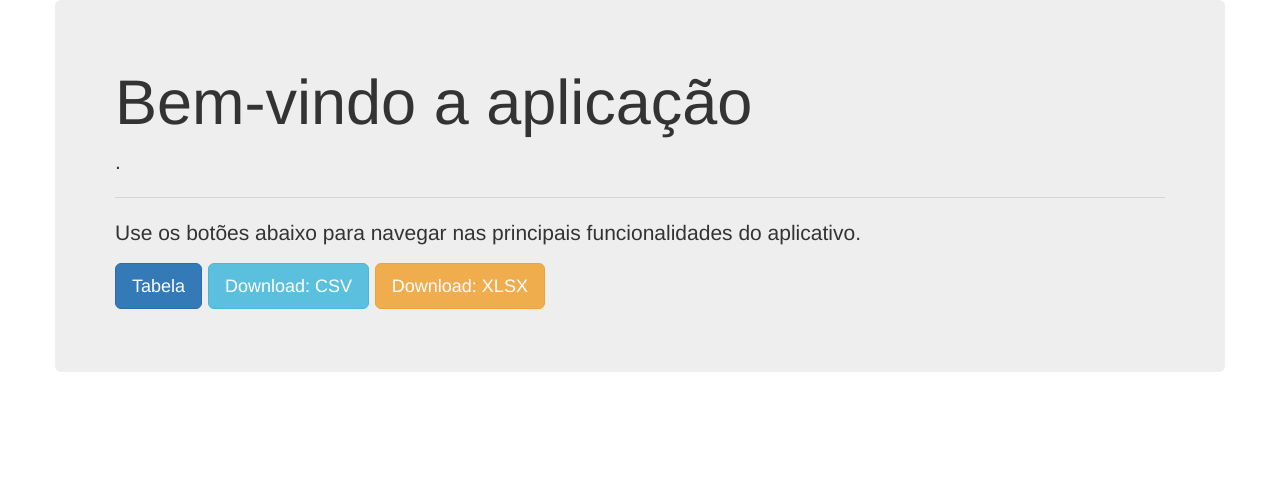
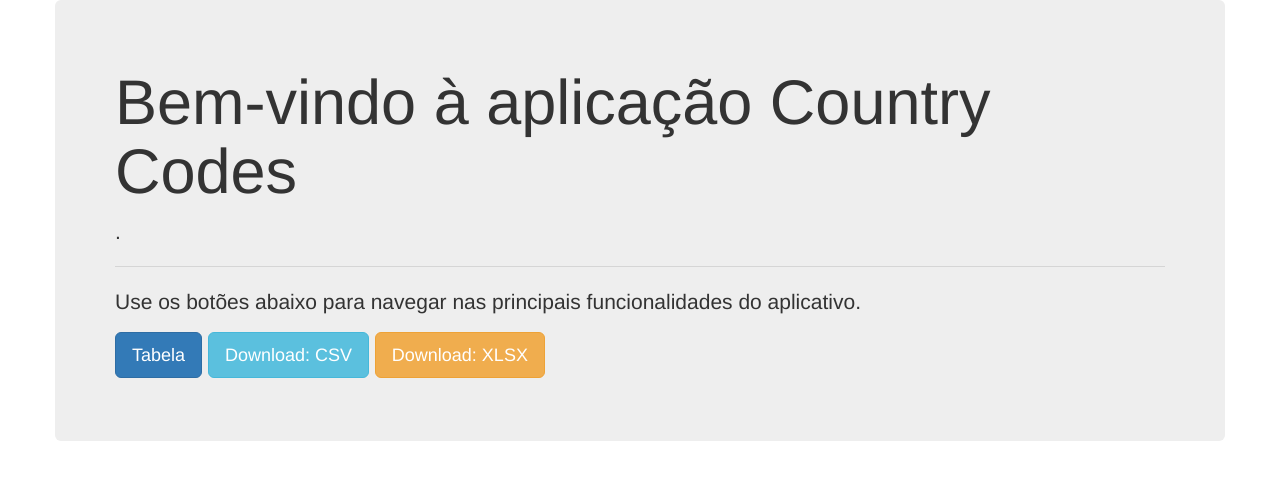
Before and after one commit to chiarelli/country-codes-spa, a website: page webserver/www/index.html in a window 1280 px wide. Drawn offline with nearby package versions, Linux system fonts and the light colour scheme.

Commit message:
Update html files

```diff
--- a/webserver/www/index.html
+++ b/webserver/www/index.html
@@ -1,7 +1,7 @@
 <!DOCTYPE html>
 <html>
     <head>
-        <title>Home application</title>
+        <title>Country Codes</title>
         <meta charset="UTF-8">
         <meta name="viewport" content="width=device-width, initial-scale=1.0">
         <link rel="stylesheet" href="https://maxcdn.bootstrapcdn.com/bootstrap/3.3.4/css/bootstrap.min.css">
@@ -10,7 +10,7 @@
         <div class="container">
             <div class="row">
                 <div class="jumbotron">
-                <h1 class="display-4">Bem-vindo a aplicação</h1>
+                <h1 class="display-4">Bem-vindo à aplicação Country Codes</h1>
                 <p class="lead">.</p>
                 <hr class="my-4">
                 <p>Use os botões abaixo para navegar nas principais funcionalidades do aplicativo.</p>
```
Also changed, not shown: webserver/www/table.html (+1 -1 lines).
